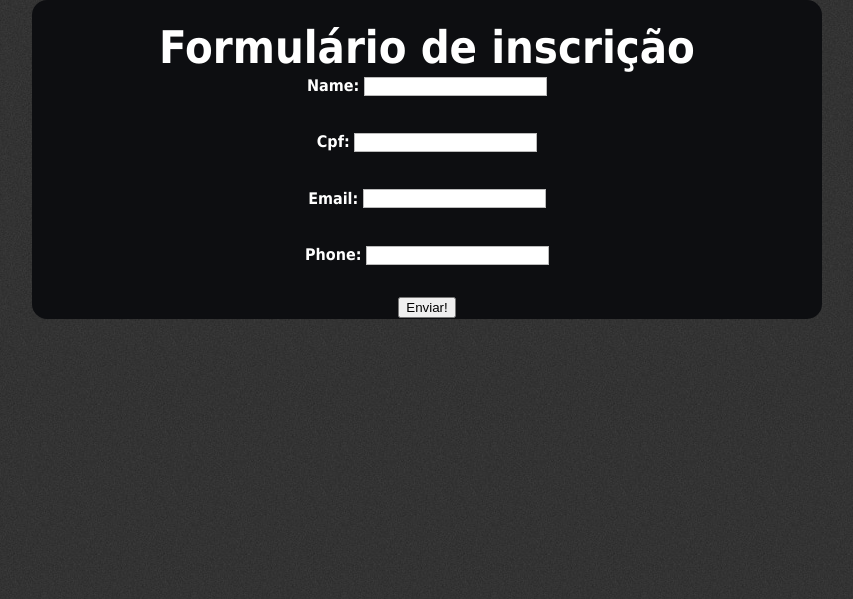
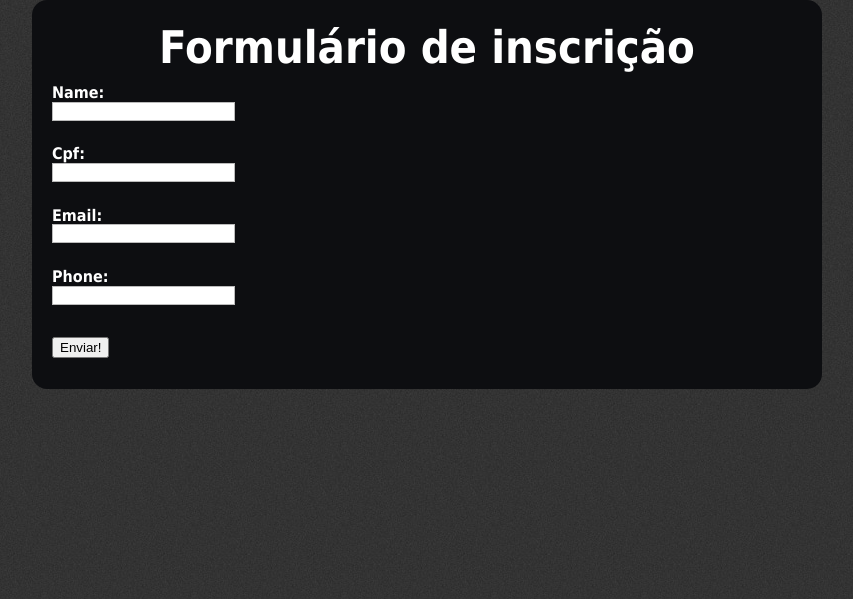
Before and after one commit to fabriziomachado/eventex, a Django app: a page that uses templates/base.html in a window 1280 px wide. Shown: the part 180-779 px from the top of the page, without its empty margins (213-1066 px from the left). Run offline with Django 3.2, Linux system fonts and the light colour scheme; parts of the project's set-up code (start-up, migrations or seed data) failed here and were passed over; some libraries are stand-ins or nearby versions.

Commit message:
bug fixes css subscription form

```diff
--- a/static/css/application.css
+++ b/static/css/application.css
@@ -16,6 +16,24 @@ body h1 {
     margin-top:55px;
 
 }
+
+form  {
+
+  text-align: left;
+  margin: 20px 0px 30px 20px;
+}
+
+form label {
+  display: block;
+  line-height:5px;
+
+}
+
+.errorlist {
+  padding:0px;
+  font-size:10px;
+}
+
 #contact-info {
     border-left-color:#7A7A7A;
     border-left-style:solid;
--- a/subscription/views.py
+++ b/subscription/views.py
@@ -5,7 +5,7 @@ from django.shortcuts import render_to_response, get_object_or_404
 
 from subscription.forms import SubscriptionForm
 from subscription.models import Subscription
-#from subscription.utils import send_subscription_email
+from subscription.utils import send_subscription_email
 
 def new(request):
     form = SubscriptionForm()
@@ -20,8 +20,8 @@ def create(request):
         return render_to_response('subscription/new.html', context)
 
     subscription = form.save()
-    # notifica o cadastro
-    #send_subscription_email(subscription)
+
+    send_subscription_email(subscription)
     return HttpResponseRedirect(reverse('subscription:success', args=[ subscription.pk ]))
 
 def subscribe(request):
--- a/urls.py
+++ b/urls.py
@@ -24,11 +24,11 @@ urlpatterns = patterns('django.views.generic.simple',
 
 )
 
-urlpatterns	+= staticfiles_urlpatterns()
+#urlpatterns	+= staticfiles_urlpatterns()
 
-#from django.conf import settings
-#if settings.DEBUG:
-#    urlpatterns += patterns('',
-#        (r'^media/(?P<path>.*)$', 'django.views.static.serve',
-#        { 'document_root': settings.MEDIA_ROOT }),
-#    )
+from django.conf import settings
+if settings.DEBUG:
+    urlpatterns += patterns('',
+        (r'^media/(?P<path>.*)$', 'django.views.static.serve',
+        { 'document_root': settings.MEDIA_ROOT }),
+    )
```
Also changed, not shown: database.db, 3 other files.
